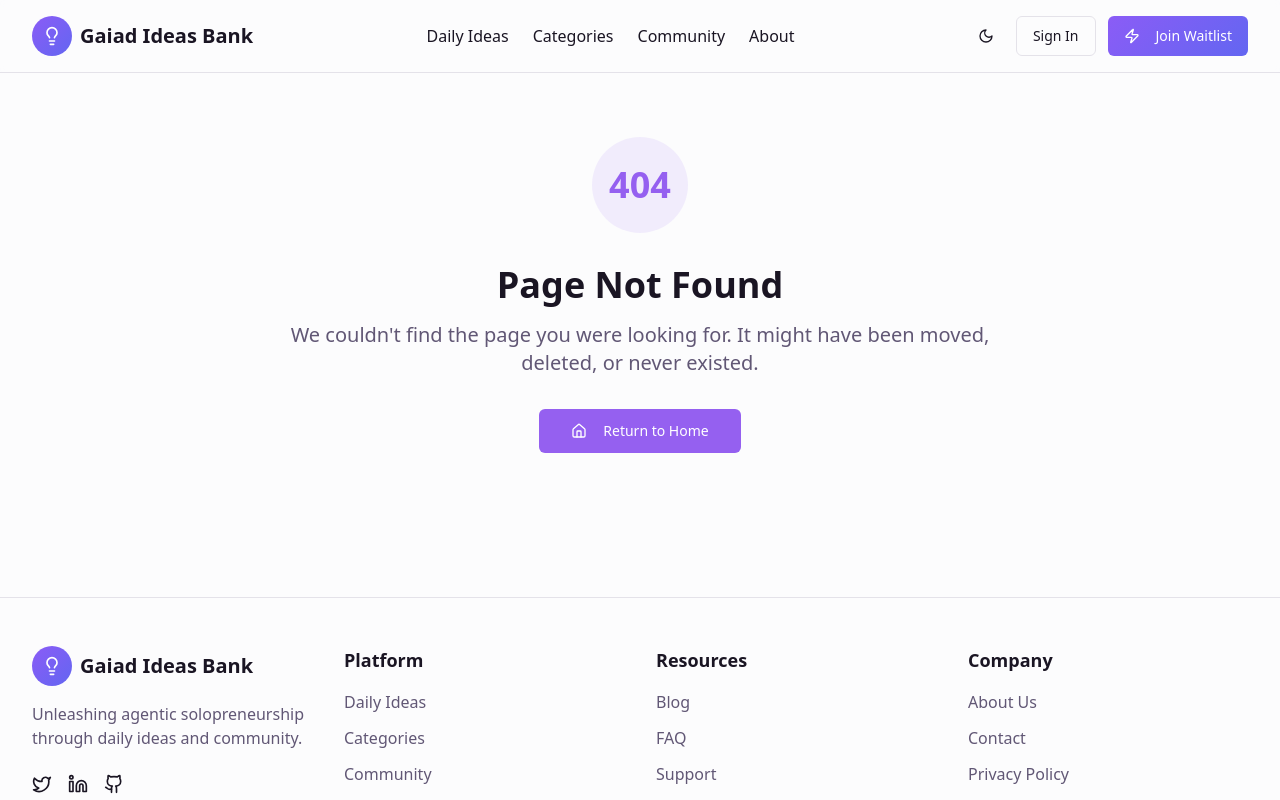
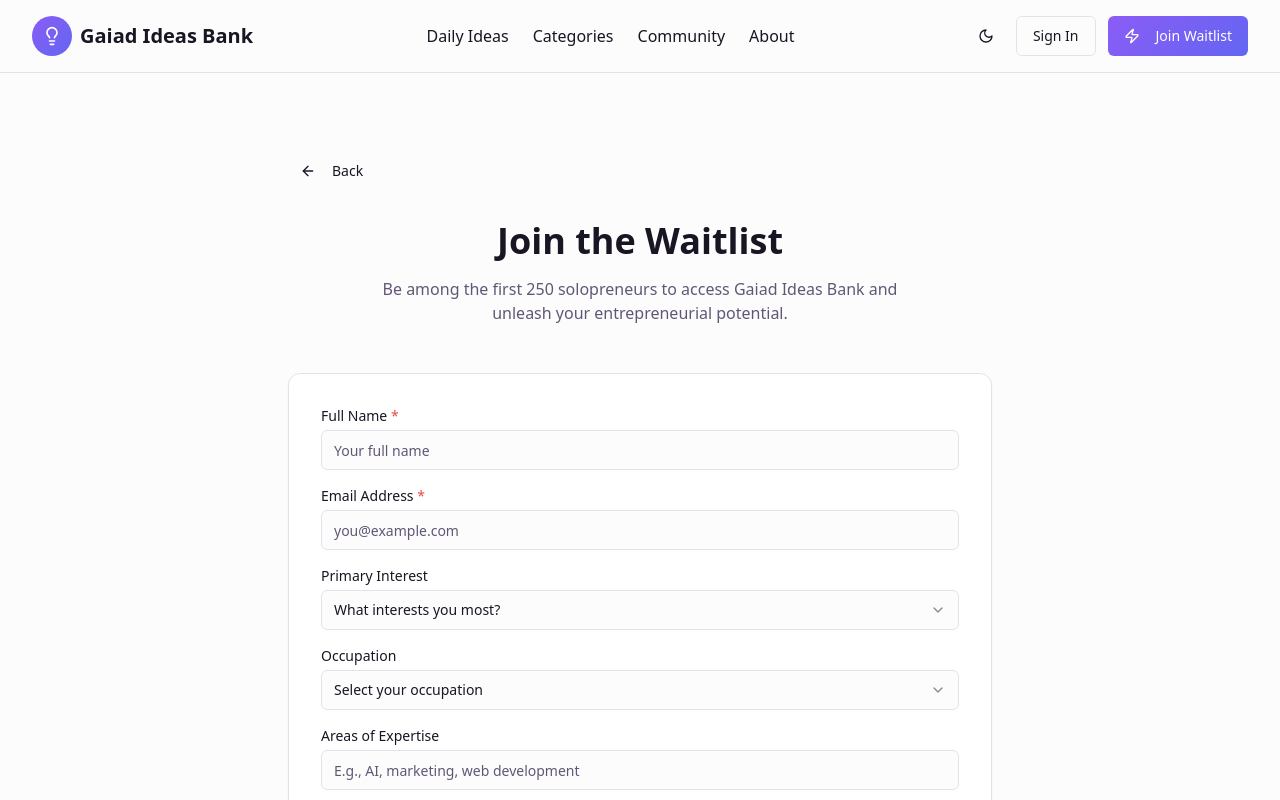
Before and after one commit to JariusOS/solopreneur-idea-garden, a React (Vite) app: page /waitlist in a window 1280 px wide. Shown: the top 800 px of the page. Built offline with nearby package versions, Linux system fonts and the light colour scheme.

Commit message:
Work on join waitlist page
This commit implements changes related to the join waitlist page.

```diff
--- a/src/App.tsx
+++ b/src/App.tsx
@@ -11,6 +11,7 @@ import Categories from "./pages/Categories";
 import Community from "./pages/Community";
 import About from "./pages/About";
 import NotFound from "./pages/NotFound";
+import Waitlist from "./pages/Waitlist";
 
 const queryClient = new QueryClient();
 
@@ -27,6 +28,7 @@ const App = () => (
             <Route path="/categories" element={<Categories />} />
             <Route path="/community" element={<Community />} />
             <Route path="/about" element={<About />} />
+            <Route path="/waitlist" element={<Waitlist />} />
             {/* ADD ALL CUSTOM ROUTES ABOVE THE CATCH-ALL "*" ROUTE */}
             <Route path="*" element={<NotFound />} />
           </Routes>
--- a/src/components/Navbar.tsx
+++ b/src/components/Navbar.tsx
@@ -37,9 +37,11 @@ const Navbar = () => {
         <div className="hidden md:flex items-center gap-3">
           <ThemeToggle />
           <Button variant="outline">Sign In</Button>
-          <Button className="bg-gradient-purple">
-            <Zap className="h-4 w-4 mr-2" />
-            Join Waitlist
+          <Button className="bg-gradient-purple" asChild>
+            <Link to="/waitlist">
+              <Zap className="h-4 w-4 mr-2" />
+              Join Waitlist
+            </Link>
           </Button>
         </div>
 
@@ -93,9 +95,15 @@ const Navbar = () => {
               <Button variant="outline" onClick={() => setIsMenuOpen(false)}>
                 Sign In
               </Button>
-              <Button className="bg-gradient-purple" onClick={() => setIsMenuOpen(false)}>
-                <Zap className="h-4 w-4 mr-2" />
-                Join Waitlist
+              <Button
+                className="bg-gradient-purple"
+                onClick={() => setIsMenuOpen(false)}
+                asChild
+              >
+                <Link to="/waitlist">
+                  <Zap className="h-4 w-4 mr-2" />
+                  Join Waitlist
+                </Link>
               </Button>
             </div>
           </div>
--- /dev/null
+++ b/src/pages/Waitlist.tsx
@@ -0,0 +1,252 @@
+
+import React, { useState } from 'react';
+import { useNavigate } from 'react-router-dom';
+import { Zap, ArrowLeft, CheckCircle2 } from 'lucide-react';
+import { Button } from '@/components/ui/button';
+import { Input } from '@/components/ui/input';
+import {
+  Select,
+  SelectContent,
+  SelectItem,
+  SelectTrigger,
+  SelectValue
+} from '@/components/ui/select';
+import { useToast } from '@/hooks/use-toast';
+import Navbar from '@/components/Navbar';
+import Footer from '@/components/Footer';
+
+const Waitlist = () => {
+  const navigate = useNavigate();
+  const { toast } = useToast();
+  const [isSubmitting, setIsSubmitting] = useState(false);
+  const [isSuccess, setIsSuccess] = useState(false);
+  const [formData, setFormData] = useState({
+    name: '',
+    email: '',
+    interest: '',
+    occupation: '',
+    expertise: '',
+    referral: ''
+  });
+
+  const handleChange = (e: React.ChangeEvent<HTMLInputElement>) => {
+    const { name, value } = e.target;
+    setFormData(prev => ({ ...prev, [name]: value }));
+  };
+
+  const handleSelectChange = (name: string, value: string) => {
+    setFormData(prev => ({ ...prev, [name]: value }));
+  };
+
+  const handleSubmit = (e: React.FormEvent) => {
+    e.preventDefault();
+    setIsSubmitting(true);
+
+    // Validation
+    if (!formData.name || !formData.email) {
+      toast({
+        title: "Missing information",
+        description: "Please fill in all required fields.",
+        variant: "destructive"
+      });
+      setIsSubmitting(false);
+      return;
+    }
+
+    // Simulate API call
+    setTimeout(() => {
+      console.log('Waitlist submission:', formData);
+      setIsSubmitting(false);
+      setIsSuccess(true);
+      toast({
+        title: "Success!",
+        description: "You've been added to our waitlist!",
+      });
+    }, 1500);
+  };
+
+  const interestOptions = [
+    "Daily Startup Ideas",
+    "Community Networking",
+    "Weekly Vibe Coding",
+    "Expert Resources",
+    "All Features"
+  ];
+
+  const occupationOptions = [
+    "Entrepreneur",
+    "Developer",
+    "Designer",
+    "Marketer",
+    "Consultant",
+    "Content Creator",
+    "Student",
+    "Other"
+  ];
+
+  return (
+    <div className="min-h-screen flex flex-col">
+      <Navbar />
+
+      <div className="flex-1 py-12 md:py-20">
+        <div className="container max-w-3xl">
+          <Button
+            variant="ghost"
+            size="sm"
+            className="mb-8"
+            onClick={() => navigate(-1)}
+          >
+            <ArrowLeft className="mr-2 h-4 w-4" />
+            Back
+          </Button>
+
+          {!isSuccess ? (
+            <>
+              <div className="text-center mb-12">
+                <h1 className="text-3xl md:text-4xl font-bold mb-4">Join the Waitlist</h1>
+                <p className="text-muted-foreground max-w-xl mx-auto">
+                  Be among the first 250 solopreneurs to access Gaiad Ideas Bank and unleash your entrepreneurial potential.
+                </p>
+              </div>
+
+              <div className="bg-card border rounded-xl p-6 md:p-8 shadow-sm">
+                <form onSubmit={handleSubmit} className="space-y-6">
+                  <div className="space-y-4">
+                    <div>
+                      <label htmlFor="name" className="block text-sm font-medium mb-1">
+                        Full Name <span className="text-destructive">*</span>
+                      </label>
+                      <Input
+                        id="name"
+                        name="name"
+                        placeholder="Your full name"
+                        value={formData.name}
+                        onChange={handleChange}
+                        required
+                      />
+                    </div>
+
+                    <div>
+                      <label htmlFor="email" className="block text-sm font-medium mb-1">
+                        Email Address <span className="text-destructive">*</span>
+                      </label>
+                      <Input
+                        id="email"
+                        name="email"
+                        type="email"
+                        placeholder="you@example.com"
+                        value={formData.email}
+                        onChange={handleChange}
+                        required
+                      />
+                    </div>
+
+                    <div>
+                      <label htmlFor="interest" className="block text-sm font-medium mb-1">
+                        Primary Interest
+                      </label>
+                      <Select
+                        onValueChange={(value) => handleSelectChange('interest', value)}
+                        value={formData.interest}
+                      >
+                        <SelectTrigger id="interest">
+                          <SelectValue placeholder="What interests you most?" />
+                        </SelectTrigger>
+                        <SelectContent>
+                          {interestOptions.map(option => (
+                            <SelectItem key={option} value={option}>
+                              {option}
+                            </SelectItem>
+                          ))}
+                        </SelectContent>
+                      </Select>
+                    </div>
+
+                    <div>
+                      <label htmlFor="occupation" className="block text-sm font-medium mb-1">
+                        Occupation
+                      </label>
+                      <Select
+                        onValueChange={(value) => handleSelectChange('occupation', value)}
+                        value={formData.occupation}
+                      >
+                        <SelectTrigger id="occupation">
+                          <SelectValue placeholder="Select your occupation" />
+                        </SelectTrigger>
+                        <SelectContent>
+                          {occupationOptions.map(option => (
+                            <SelectItem key={option} value={option}>
+                              {option}
+                            </SelectItem>
+                          ))}
+                        </SelectContent>
+                      </Select>
+                    </div>
+
+                    <div>
+                      <label htmlFor="expertise" className="block text-sm font-medium mb-1">
+                        Areas of Expertise
+                      </label>
+                      <Input
+                        id="expertise"
+                        name="expertise"
+                        placeholder="E.g., AI, marketing, web development"
+                        value={formData.expertise}
+                        onChange={handleChange}
+                      />
+                    </div>
+
+                    <div>
+                      <label htmlFor="referral" className="block text-sm font-medium mb-1">
+                        How did you hear about us?
+                      </label>
+                      <Input
+                        id="referral"
+                        name="referral"
+                        placeholder="Friend, social media, etc."
+                        value={formData.referral}
+                        onChange={handleChange}
+                      />
+                    </div>
+                  </div>
+
+                  <Button
+                    type="submit"
+                    className="w-full bg-gradient-purple"
+                    disabled={isSubmitting}
+                  >
+                    {isSubmitting ? (
+                      "Submitting..."
+                    ) : (
+                      <>
+                        <Zap className="mr-2 h-4 w-4" />
+                        Join Waitlist
+                      </>
+                    )}
+                  </Button>
+                </form>
+              </div>
+            </>
+          ) : (
+            <div className="text-center py-12">
+              <div className="mb-6 inline-flex items-center justify-center w-20 h-20 rounded-full bg-primary/10">
+                <CheckCircle2 className="h-10 w-10 text-primary" />
+              </div>
+              <h1 className="text-3xl md:text-4xl font-bold mb-4">You're on the List!</h1>
+              <p className="text-muted-foreground max-w-xl mx-auto mb-8">
+                Thank you for joining the Gaiad Ideas Bank waitlist. We'll notify you as soon as we're ready to welcome our first 250 members.
+              </p>
+              <Button onClick={() => navigate('/')} className="bg-gradient-purple">
+                Back to Home
+              </Button>
+            </div>
+          )}
+        </div>
+      </div>
+
+      <Footer />
+    </div>
+  );
+};
+
+export default Waitlist;
```
